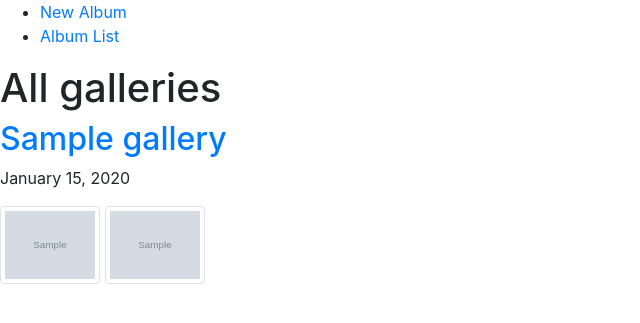
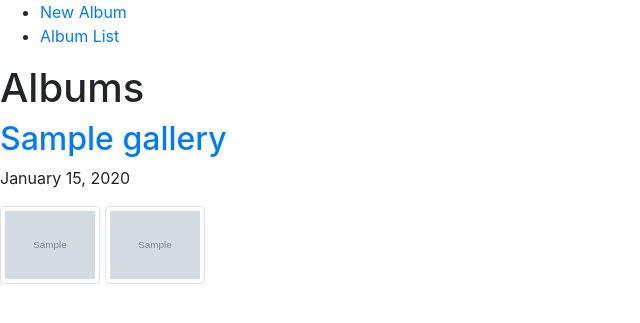
Before and after one commit to derek-adair/medialogue, a Django app: template web/medialogue/templates/medialogue/mediagallery_list.html in a window 1280 px wide. Shown: the top 323 px of the page, without its empty margins (0-640 px from the left). Run offline with Django 3.2, Linux system fonts and the light colour scheme; the template is opened without the code that fills it: most values are stand-ins (such as "Sample title", 1, 10 or a date in 2020); grey boxes marked "Sample" are stand-in pictures; some libraries are stand-ins or nearby versions.

Commit message:
Albums not galleries

```diff
--- a/web/medialogue/forms.py
+++ b/web/medialogue/forms.py
@@ -28,7 +28,7 @@ class MediaForm(forms.Form):
                                   required=False,
                                   help_text=_('A description of this Gallery. Only required for new galleries.'))
 
-    is_public = forms.BooleanField(label=_('Is public'),
+    is_public = forms.BooleanField(label=_('Public'),
                                    initial=True,
                                    required=False,
                                    help_text=_('Uncheck this to make the uploaded '
@@ -93,7 +93,7 @@ class MediaForm(forms.Form):
         return gallery.slug
 
 class NewAlbumForm(MediaForm):
-    gallery_title = forms.CharField(label='Gallery Title', max_length=100, required=False)
+    gallery_title = forms.CharField(label='Album Title', max_length=100, required=False)
 
     field_order = ['gallery_title', 'is_public', 'description', 'filepond',]
 
--- a/web/medialogue/templates/medialogue/mediagallery_list.html
+++ b/web/medialogue/templates/medialogue/mediagallery_list.html
@@ -1,13 +1,13 @@
 {% extends "base.html" %}
 {% load static %}
 
-{% block title %}All galleries{% endblock %}
+{% block title %}Albums{% endblock %}
 
 {% block content %}
 
 <div class="row">
     <div class="col-lg-12">
-        <h1>All galleries</h1>
+        <h1>Albums</h1>
     </div>
 </div>
 
@@ -33,7 +33,7 @@
 {% endfor %}
 {% else %}
 <div class="row">
-    <div class="col-lg-12">No galleries were found.</div>
+    <div class="col-lg-12">No albums were found.</div>
 </div>
 {% endif %}
 {% endblock %}
--- a/web/medialogue/templates/medialogue/new-album.html
+++ b/web/medialogue/templates/medialogue/new-album.html
@@ -1,7 +1,7 @@
 {% extends "base.html" %}
 {% load static %}
 
-{% block title %}Bulk Upload{% endblock %}
+{% block title %}New Album{% endblock %}
 {% block extra_head %}
 <link href="https://unpkg.com/filepond/dist/filepond.css" rel="stylesheet" />
 <link href="https://unpkg.com/filepond-plugin-image-preview/dist/filepond-plugin-image-preview.css" rel="stylesheet" />
@@ -17,7 +17,7 @@
 <link rel="stylesheet" type="text/css" href="{% static 'admin/css/forms.css' %}"/>
 {% endblock %}
 {% block content %}
-<h1>Bulk Upload</h1>
+<h1>New Album</h1>
 <form action='/album/new/' method="POST">
     {% csrf_token %}
     {{ form.as_p }}
```
